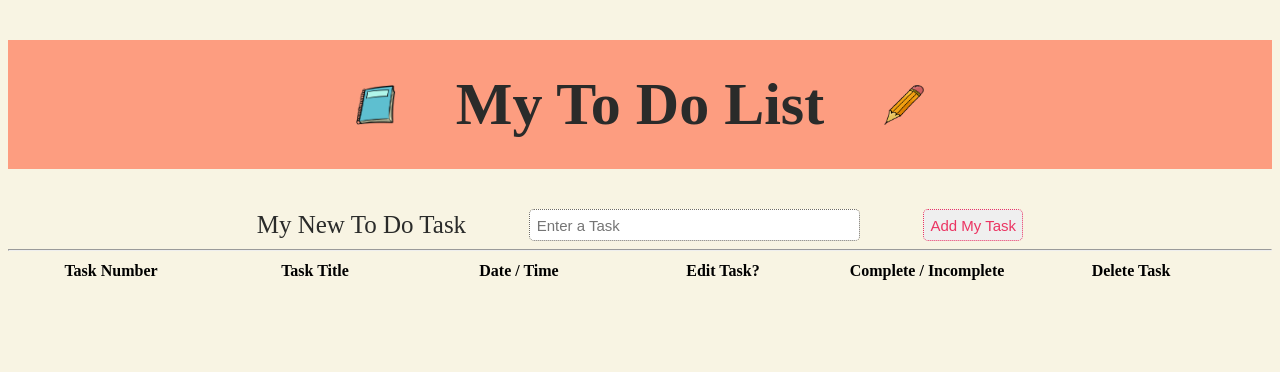
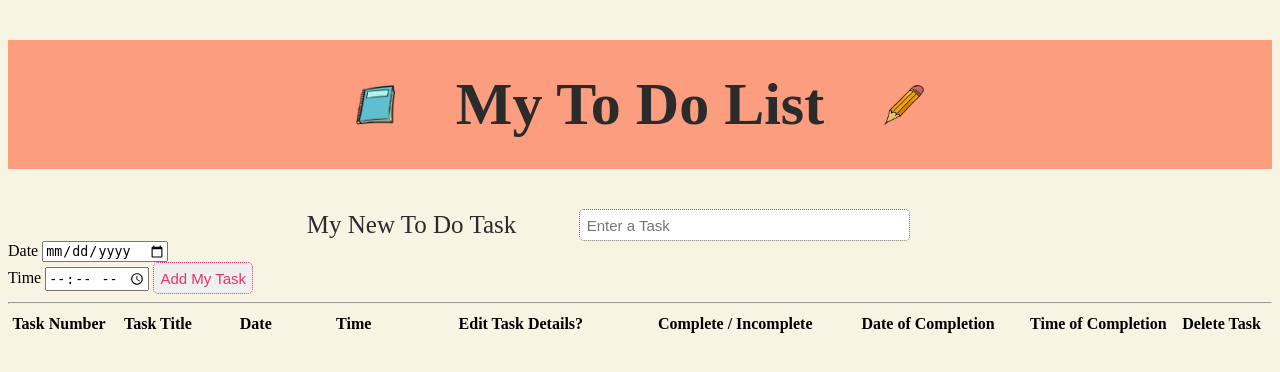
Before and after one commit to Ana-Cassidy/To-Do-List, a Flask app: page / in a window 1280 px wide. Shown: the top 372 px of the page. Run offline with Flask 3, Linux system fonts and the light colour scheme; lists and menus that the app fills with data are empty.

Commit message:
updated database with date time

```diff
--- a/to_do_website/models.py
+++ b/to_do_website/models.py
@@ -1,7 +1,11 @@
 from . import db
-import datetime
+from datetime import datetime
 
 class Todo(db.Model):
     id = db.Column(db.Integer, primary_key = True)
     task = db.Column(db.String(300), unique = True)
     complete = db.Column(db.Boolean, default = False)
+    date = db.Column(db.String(300))
+    time = db.Column(db.String(300))
+    finish_date = db.Column(db.String(300))
+    finish_time = db.Column(db.String(300))
--- a/to_do_website/templates/index.html
+++ b/to_do_website/templates/index.html
@@ -24,6 +24,15 @@
                 <div class="type_task">
                     <label class="new_task">My New To Do Task</label>
                     <input type="text" name="task" placeholder="Enter a Task" class="new_task_input">
+
+                </div>
+                <div>
+                    <label>Date</label>
+                    <input type="date" name="new_task_date">
+                </div>
+                <div>
+                    <label>Time</label>
+                    <input type="time" name="new_task_time">
                     <button type="submit" class="new_task_button">Add My Task</button>
                 </div>
             </form>
@@ -60,12 +69,15 @@
         <div>
             <table class="table_border">
                 <tr class="table_border">
-                    <th width="200">Task Number</th>
-                    <th width="200">Task Title</th>
-                    <th width="200">Date / Time</th>
-                    <th width="200">Edit Task?</th>
+                    <th width="100">Task Number</th>
+                    <th width="100">Task Title</th>
+                    <th width="100">Date</th>
+                    <th width="100">Time</th>
+                    <th width="250">Edit Task Details?</th>
                     <th width="200">Complete / Incomplete</th>
-                    <th width="200">Delete Task</th>
+                    <th width="200">Date of Completion</th>
+                    <th width="150">Time of Completion</th>
+                    <th width="100">Delete Task</th>
                 </tr>
 
                 {% for todo in todo_list %}
@@ -73,21 +85,71 @@
                     <tr>
                         <th>{{ todo.id }}</th>
                         <th>{{ todo.task }}</th>
-                        <th>Date / Time</th>
+                        <th>{{ todo.date }}</th>
+                        <th>{{ todo.time }}</th>
                         <th>
-                            <form action="/edit/{{ todo.id }}" method="post">
+                            <form action="/edit_task/{{ todo.id }}" method="post">
                                 <div>
                                     <input type="text" name="edit_task" placeholder="Edit Task">
-                                    <button type="submit">Change Task</button>
+                                    <button type="submit">OK</button>
+                                </div>
+                            </form>
+                            <form action="/edit_date/{{ todo.id }}" method="post">
+                                <div>
+                                    <input type="date" name="edit_date" placeholder="Edit Date">
+                                    <button type="submit">OK</button>
+                                </div>
+                            </form>
+                            <form action="/edit_time/{{ todo.id }}" method="post">
+                                <div>
+                                    <input type="time" name="edit_time" placeholder="Edit Time">
+                                    <button type="submit">OK</button>
                                 </div>
                             </form>
                         </th>
+
                         <th>
                             {% if todo.complete == False %}
                             <p>Task Incomplete. <a href="/update/{{ todo.id }}"><br>Mark as Complete?</a></p>
 
                             {% else %}
                             <p>Task Complete. <a href="/update/{{ todo.id }}"><br>Mark as Incomplete?</a></p>
+                            {% endif %}
+                        </th>
+
+                        <th>
+                            {% if todo.complete %}
+                            <form action="/update_date/{{ todo.id }}" method="post">
+                                <div>
+                                    <input type="date" name="finish_date" placeholder="Finish Date">
+                                    <button type="submit">OK</button>
+                                </div>
+                            </form>
+                                {{ todo.finish_date }}
+
+                            {% else %}
+                                Please Enter a Date When Completed
+                            {% endif %}
+                        </th>
+
+                        <th>
+                            {% if enter_date %}
+                            <div>
+                                {{ enter_date }}
+                            </div>
+                            {% endif %}
+
+                            {% if todo.complete %}
+                            <form action="/update_time/{{ todo.id }}" method="post">
+                                <div>
+                                    <input type="time" name="finish_time" placeholder="Finish Time">
+
+                                    <button type="submit">OK</button>
+                                </div>
+                            </form>
+                                {{ todo.finish_time }}
+                            {% else %}
+                                Please Enter a Time When Completed
                             {% endif %}
                         </th>
                         <th> <a href="/delete/{{ todo.id }}"> Delete Task?</a> </th>
--- a/to_do_website/views.py
+++ b/to_do_website/views.py
@@ -1,6 +1,7 @@
 from flask import Blueprint, redirect, render_template, url_for, request
 from .models import Todo
 from . import db
+from datetime import datetime
 
 my_view = Blueprint("my_view", __name__)
 
@@ -16,7 +17,9 @@ def home():
 def add():
     try:
         task = request.form.get("task")
-        new_todo = Todo(task=task)
+        date = request.form.get("new_task_date")
+        time = request.form.get("new_task_time")
+        new_todo = Todo(task=task, date=date, time=time)
         db.session.add(new_todo)
         db.session.commit()
         success = "Success! Your task was added to your To Do List!"
@@ -32,6 +35,24 @@ def update(todo_id):
     db.session.commit()
     return redirect(url_for("my_view.home"))
 
+@my_view.route("/update_date/<todo_id>", methods=["POST"])
+def update_date(todo_id):
+    todo = Todo.query.filter_by(id=todo_id).first()
+    finish_date = request.form.get("finish_date")
+    todo.finish_date = finish_date
+    db.session.commit()
+    return redirect(url_for("my_view.home"))
+
+@my_view.route("/update_time/<todo_id>", methods=["POST"])
+def update_time(todo_id):
+    todo = Todo.query.filter_by(id=todo_id).first()
+    finish_time = request.form.get("finish_time")
+    if finish_time:
+        todo.finish_time = finish_time
+        db.session.commit()
+    return redirect(url_for("my_view.home"))
+
+
 @my_view.route("/delete/<todo_id>")
 def delete(todo_id):
     todo = Todo.query.filter_by(id=todo_id).first()
@@ -39,8 +60,8 @@ def delete(todo_id):
     db.session.commit()
     return redirect(url_for("my_view.home"))
 
-@my_view.route("/edit/<todo_id>", methods=["POST"])
-def edit(todo_id):
+@my_view.route("/edit_task/<todo_id>", methods=["POST"])
+def edit_task(todo_id):
     try:
         todo = Todo.query.filter_by(id=todo_id).first()
         edit_task = request.form.get("edit_task")
@@ -51,3 +72,29 @@ def edit(todo_id):
     except:
         error = "It was not possible to edit your task. Please try again"
         return redirect(url_for("my_view.home", error=error))
+
+@my_view.route("/edit_date/<todo_id>", methods=["POST"])
+def edit_date(todo_id):
+    try:
+        todo = Todo.query.filter_by(id=todo_id).first()
+        edit_date = request.form.get("edit_date")
+        todo.date = edit_date
+        db.session.commit()
+        edition = "Your task was successfully edited!"
+        return redirect(url_for("my_view.home", edition=edition))
+    except:
+        error = "It was not possible to edit your task. Please try again"
+        return redirect(url_for("my_view.home", error=error))
+
+@my_view.route("/edit_time/<todo_id>", methods=["POST"])
+def edit_time(todo_id):
+    try:
+        todo = Todo.query.filter_by(id=todo_id).first()
+        edit_time = request.form.get("edit_time")
+        todo.time = edit_time
+        db.session.commit()
+        edition = "Your task was successfully edited!"
+        return redirect(url_for("my_view.home", edition=edition))
+    except:
+        error = "It was not possible to edit your task. Please try again"
+        return redirect(url_for("my_view.home", error=error))
```
